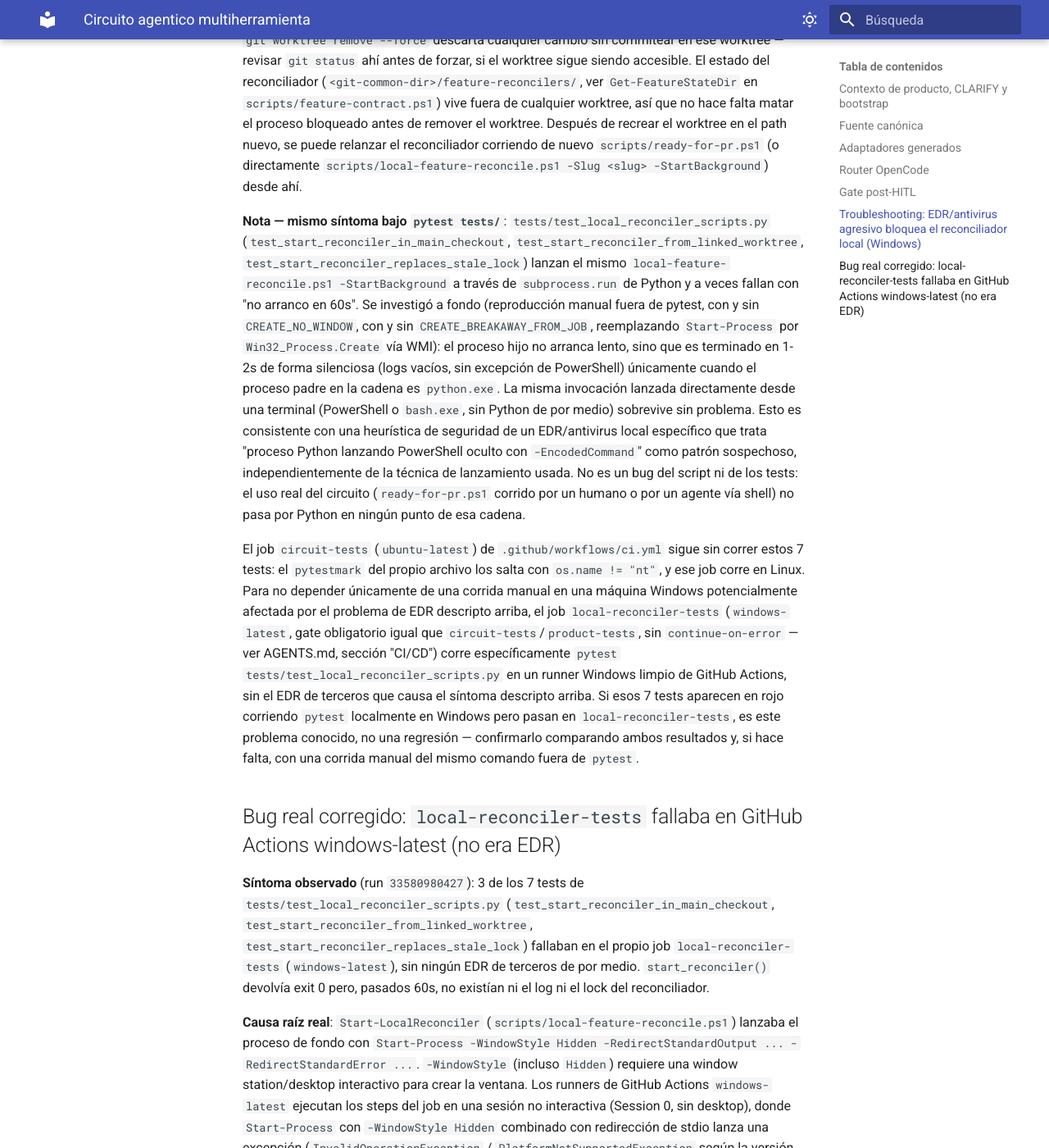
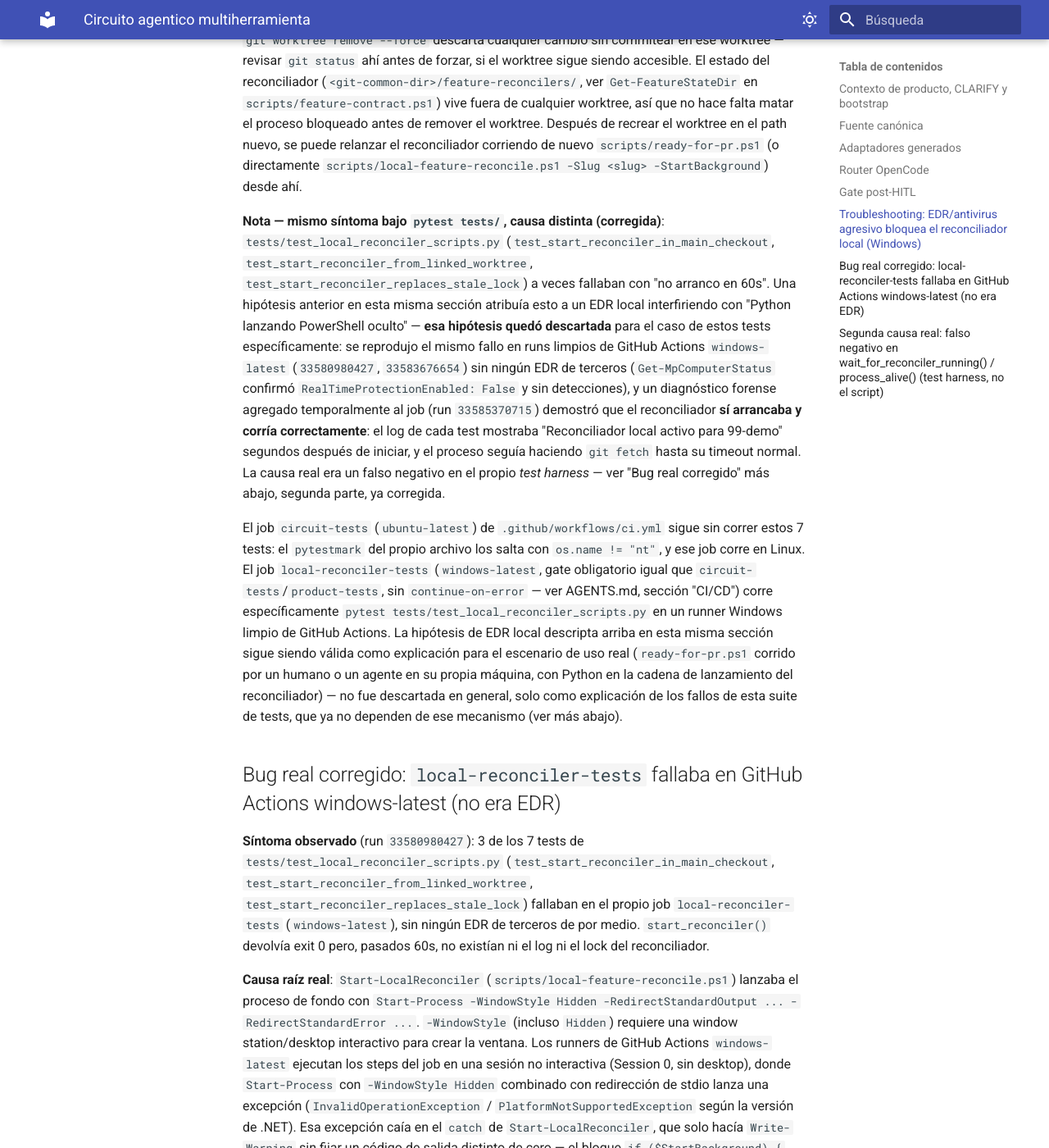
Before and after one commit to jlbellonGmail/template, an MkDocs documentation site: the page built from docs/tecnica/circuito-agentico.md, in a window 1280 px wide and 1400 px high, scrolled down 3803 px. Shown: the whole window at 82% size. Built offline with MkDocs 1.6.1 and Material for MkDocs 9.7.7, drawn with Linux system fonts in a browser that asks for light colours; some of the changed text lies outside the part shown.

Commit message:
Corregir verificacion del reconciliador en Windows CI

```diff
--- a/docs/tecnica/circuito-agentico.md
+++ b/docs/tecnica/circuito-agentico.md
@@ -181,42 +181,38 @@
 `scripts/local-feature-reconcile.ps1 -Slug <slug> -StartBackground`)
 desde ahí.
 
-**Nota — mismo síntoma bajo `pytest tests/`**: `tests/test_local_reconciler_scripts.py`
+**Nota — mismo síntoma bajo `pytest tests/`, causa distinta (corregida)**:
+`tests/test_local_reconciler_scripts.py`
 (`test_start_reconciler_in_main_checkout`, `test_start_reconciler_from_linked_worktree`,
-`test_start_reconciler_replaces_stale_lock`) lanzan el mismo
-`local-feature-reconcile.ps1 -StartBackground` a través de
-`subprocess.run` de Python y a veces fallan con "no arranco en 60s". Se
-investigó a fondo (reproducción manual fuera de pytest, con y sin
-`CREATE_NO_WINDOW`, con y sin `CREATE_BREAKAWAY_FROM_JOB`, reemplazando
-`Start-Process` por `Win32_Process.Create` vía WMI): el proceso hijo no
-arranca lento, sino que es terminado en 1-2s de forma silenciosa
-(logs vacíos, sin excepción de PowerShell) únicamente cuando el proceso
-padre en la cadena es `python.exe`. La misma invocación lanzada
-directamente desde una terminal (PowerShell o `bash.exe`, sin Python de
-por medio) sobrevive sin problema. Esto es consistente con una
-heurística de seguridad de un EDR/antivirus local específico que trata
-"proceso Python lanzando PowerShell
-oculto con `-EncodedCommand`" como patrón sospechoso, independientemente
-de la técnica de lanzamiento usada. No es un bug del script ni de los
-tests: el uso real del circuito (`ready-for-pr.ps1` corrido por un
-humano o por un agente vía shell) no pasa por Python en ningún punto de
-esa cadena.
+`test_start_reconciler_replaces_stale_lock`) a veces fallaban con "no
+arranco en 60s". Una hipótesis anterior en esta misma sección atribuía
+esto a un EDR local interfiriendo con "Python lanzando PowerShell
+oculto" — **esa hipótesis quedó descartada** para el caso de estos tests
+específicamente: se reprodujo el mismo fallo en runs limpios de GitHub
+Actions `windows-latest` (`33580980427`, `33583676654`) sin ningún EDR
+de terceros (`Get-MpComputerStatus` confirmó `RealTimeProtectionEnabled:
+False` y sin detecciones), y un diagnóstico forense agregado
+temporalmente al job (run `33585370715`) demostró que el reconciliador
+**sí arrancaba y corría correctamente**: el log de cada test mostraba
+"Reconciliador local activo para 99-demo" segundos después de iniciar, y
+el proceso seguía haciendo `git fetch` hasta su timeout normal. La causa
+real era un falso negativo en el propio *test harness* — ver "Bug real
+corregido" más abajo, segunda parte, ya corregida.
 
 El job `circuit-tests` (`ubuntu-latest`) de `.github/workflows/ci.yml`
 sigue sin correr estos 7 tests: el `pytestmark` del propio archivo los
-salta con `os.name != "nt"`, y ese job corre en Linux. Para no depender
-únicamente de una corrida manual en una máquina Windows potencialmente
-afectada por el problema de EDR descripto arriba, el job
+salta con `os.name != "nt"`, y ese job corre en Linux. El job
 `local-reconciler-tests` (`windows-latest`, gate obligatorio igual que
 `circuit-tests`/`product-tests`, sin `continue-on-error` — ver
 AGENTS.md, sección "CI/CD") corre específicamente
 `pytest tests/test_local_reconciler_scripts.py` en un runner Windows
-limpio de GitHub Actions, sin el EDR de terceros que causa el síntoma
-descripto arriba. Si esos 7 tests aparecen en rojo corriendo `pytest`
-localmente en Windows pero pasan en `local-reconciler-tests`, es este
-problema conocido, no una regresión — confirmarlo comparando ambos
-resultados y, si hace falta, con una corrida manual del mismo comando
-fuera de `pytest`.
+limpio de GitHub Actions. La hipótesis de EDR local descripta arriba en
+esta misma sección sigue siendo válida como explicación para el
+escenario de uso real (`ready-for-pr.ps1` corrido por un humano o un
+agente en su propia máquina, con Python en la cadena de lanzamiento del
+reconciliador) — no fue descartada en general, solo como explicación de
+los fallos de esta suite de tests, que ya no dependen de ese mecanismo
+(ver más abajo).
 
 ## Bug real corregido: `local-reconciler-tests` fallaba en GitHub Actions windows-latest (no era EDR)
 
@@ -266,3 +262,59 @@
    creación de la PR, pero ahora un fallo de arranque queda visible en
    los logs (`Write-Warning`) y en el código de salida del script para
    quien lo invoque directamente o desde `pytest`.
+
+**Esta corrección era necesaria pero no suficiente**: con `-NoNewWindow`
+ya en `origin` (commit `fc6af4d`), los mismos 3 tests siguieron fallando
+igual en un run posterior (`33583676654`). La causa raíz completa tenía
+una segunda parte, en el propio test, no en el script — ver abajo.
+
+## Segunda causa real: falso negativo en `wait_for_reconciler_running()` / `process_alive()` (test harness, no el script)
+
+**Síntoma**: mismos 3 tests, mismo mensaje "no arranco en 60s
+(log/lock ausentes)", incluso después de aplicar `-NoNewWindow` + el
+fail-safe de arriba.
+
+**Diagnóstico**: se agregó temporalmente al job `local-reconciler-tests`
+un step que, sin enmascarar el exit code real de `pytest`, volcaba tras
+cada corrida los procesos `powershell`/`pwsh` vivos, el árbol de
+`.../main/.git/feature-reconcilers/` bajo el temp de pytest con el
+contenido de cada log, y el estado/detecciones de Windows Defender (run
+`33585370715`). Evidencia: `99-demo.log` existía y contenía
+`"Reconciliador local activo para 99-demo"` pocos segundos después de
+arrancar cada test, y el proceso seguía haciendo `git fetch` hasta su
+timeout normal — es decir, `Start-LocalReconciler` funcionaba
+correctamente de punta a punta. `Get-MpComputerStatus` mostró
+`RealTimeProtectionEnabled: False` y sin detecciones: Windows Defender
+tampoco era la causa.
+
+**Causa raíz real**: `wait_for_reconciler_running()` (en
+`tests/test_local_reconciler_scripts.py`) declaraba "no arrancó" en base
+al predicado `process_alive()`, que lanzaba un proceso
+`powershell.exe -NoProfile -Command "Get-Process -Id <pid> ..."` **nuevo,
+como subproceso de Python, en cada uno de hasta 60 reintentos** (uno por
+segundo) para verificar si el PID seguía vivo. Ese mecanismo demostró
+dar falsos negativos —el proceso reconciliador estaba objetivamente vivo
+y corriendo (ver log de arriba) mientras esta comprobación externa
+reportaba que no lo encontraba— tanto en runners limpios de GitHub
+Actions como, retrospectivamente, en la máquina de desarrollo local (lo
+que también pone en duda que la interferencia de EDR local fuera la
+explicación completa de los fallos locales previos de esta suite
+específica, más allá del escenario real de `ready-for-pr.ps1` descripto
+arriba). El bug estaba en el *harness de test*, no en
+`local-feature-reconcile.ps1`.
+
+**Corrección aplicada**: `process_alive()` ya no lanza ningún proceso
+externo. Usa `ctypes` para llamar directamente a las funciones Win32
+`OpenProcess` (con `PROCESS_QUERY_LIMITED_INFORMATION`) y
+`GetExitCodeProcess`, comparando contra `STILL_ACTIVE` (259) — la misma
+técnica que usa internamente el propio `.NET`/PowerShell, sin la
+sobrecarga ni la fragilidad de lanzar y parsear la salida de un proceso
+`powershell.exe` nuevo en un loop ajustado a intervalos de un segundo.
+La condición de arranque (`started()` dentro de
+`wait_for_reconciler_running`) sigue exigiendo evidencia real y
+específica del contrato: el archivo `.pid` debe existir, su contenido
+debe ser un PID numérico válido, y ese PID debe estar genuinamente vivo
+según el sistema operativo — no se relajó ni se removió ninguna
+comprobación, solo se reemplazó el mecanismo poco fiable de la última
+comprobación (verificación de vida del proceso) por uno nativo y
+determinístico.
```
Also changed, not shown: 3 other files.
